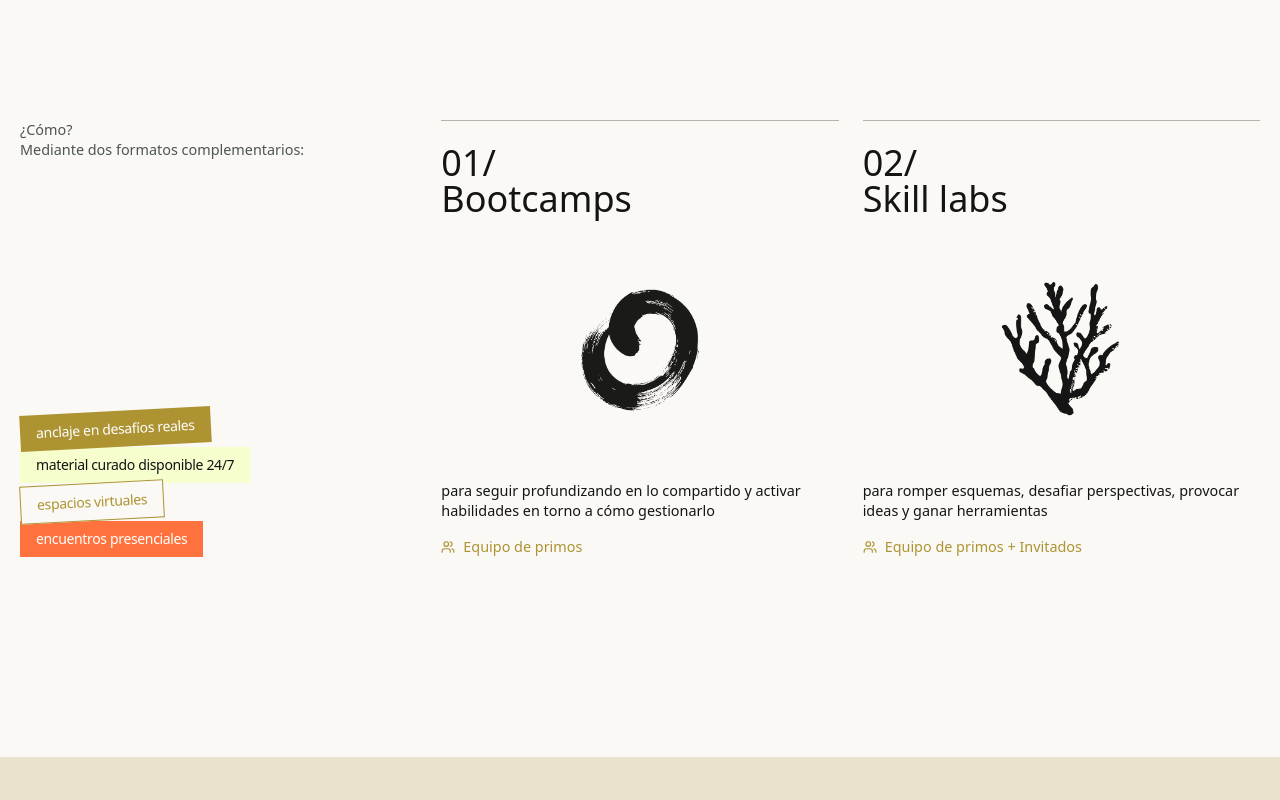
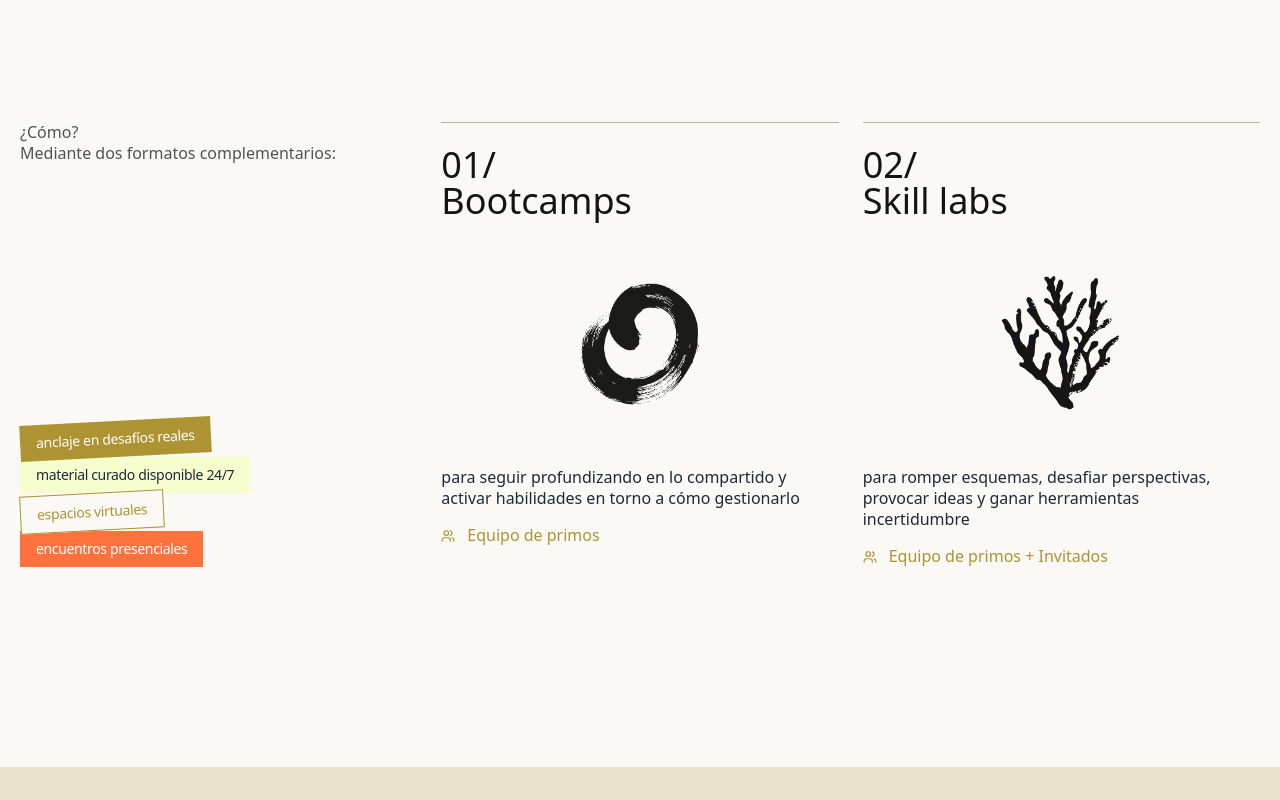
Before and after one commit to deadpine/nextgen, a Next.js app: page / in a window 1280 px wide. Shown: the part 1400-2200 px from the top of the page. Built offline with nearby package versions, Linux system fonts and the light colour scheme.

Commit message:
update cards

```diff
--- a/src/app/globals.css
+++ b/src/app/globals.css
@@ -49,12 +49,13 @@
     @apply text-xl/[33px] md:text-[1.7rem]/[38px] font-normal;
   }
   p, label {
-    @apply text-base/5 md:text-[0.9rem]/5;
-  }
-  a {
-    @apply text-blue-600;
+    @apply text-gray-800 text-base/[21px] ;
+    /* md:text-[15px]/[22px]; */
   }
   section {
     @apply w-full max-w-7xl mx-auto px-5 py-20 md:py-40;
   }
+  u {
+    @apply text-gray-900 font-medium underline decoration-1 underline-offset-2;
+  }
 }
--- a/src/app/page.tsx
+++ b/src/app/page.tsx
@@ -22,7 +22,7 @@ export default function Home() {
           <h1 className="py-12">
             próxima etapa:<br/>
             equipo de primos como
-            <span className="pl-2 underline decoration-3 underline-offset-3">next gen</span>
+            <u className="pl-2 underline decoration-3 underline-offset-3">next gen</u>
           </h1>
         </div>
         <Image
@@ -99,16 +99,18 @@ export default function Home() {
             number="01/"
             title="Bootcamps"
             image="/images/bootcamps.png"
-            description="para seguir profundizando en lo compartido y activar habilidades en torno a cómo gestionarlo"
             participants="Equipo de primos"
-          />
+          >
+            <p className="pr-6">para seguir profundizando en lo compartido y activar habilidades en torno a cómo gestionarlo</p>
+          </Card>
           <Card
             number="02/"
             title="Skill labs"
             image="/images/skill-labs.png"
-            description="para romper esquemas, desafiar perspectivas, provocar ideas y ganar herramientas"
             participants="Equipo de primos + Invitados"
-          />
+          >
+            <p className="pr-6">para romper esquemas, desafiar perspectivas, provocar ideas y ganar herramientas incertidumbre</p>
+          </Card>
         </div>
       </section>
 
@@ -124,18 +126,21 @@ export default function Home() {
           <Card
             title="Herramientas"
             image="/images/herramientas.png"
-            description="Contenido personalizado, anclado en desafíos reales, para leer contextos y decidir cómo y cuándo involucrarse."
-          />
+          >
+            <p className="pr-6">Contenido personalizado, anclado en desafíos reales, para leer contextos y <u>decidir cómo y cuándo involucrarse</u></p>
+          </Card>
           <Card
             title="Experiencias"
             image="/images/experiencias.png"
-            description="Diseñadas para despertar miradas, preguntas y curiosidad que generen movimiento."
-          />
+          >
+            <p className="pr-6">Diseñadas para <u>despertar miradas, preguntas y curiosidad</u> que generen movimiento</p>
+          </Card>
           <Card
             title="Pertenencia"
             image="/images/pertenencia.png"
-            description="Espacios de aprendizaje compartidos para potenciar el equipo de primos y generar comunidad con pares."
-          />
+          >
+            <p className="pr-6">Espacios de aprendizaje compartidos para <u>potenciar el equipo de primos y generar comunidad</u> con pares</p>
+          </Card>
         </div>
         <div className="grid grid-cols-1 md:grid-cols-3 gap-6 pt-20 md:pt-40">
           <div className="w-full h-full pl-8 pr-12 pt-4 flex flex-col justify-center">
@@ -175,7 +180,7 @@ export default function Home() {
             text="¿Y ahora qué?"
             color="bg-red-500 text-white"
             rotate="left"
-            className="mb-4"
+            className="mb-5"
           />
           <p>Estamos diseñando la primera experiencia: </p>
           {/* <p>Más adelante les vamos a compartir más información</p> */}
--- a/src/components/Card.tsx
+++ b/src/components/Card.tsx
@@ -1,26 +1,27 @@
-import Image from 'next/image';
-import { Users } from "lucide-react"
+import Image from 'next/image'
+import { Users } from 'lucide-react'
 
 interface CardProps {
-  title: string;
-  image: string;
-  description: string;
-  participants?: string;
-  number?: string;
+  title: string
+  image: string
+  number?: string
+  participants?: string
+  children?: React.ReactNode
 }
 
-export default function Card({ title, image, description, participants, number }: CardProps) {
+export default function Card({ title, image, number, participants, children }: CardProps) {
   return (
-    <div className="overflow-hidden w-full flex flex-col gap-1 pt-6 border-t border-gray-200">
+    <div className="w-full flex flex-col gap-1 pt-6 border-t border-gray-200 overflow-hidden">
       <div>
-        {number !== undefined && number !== null ? (
+        {number !== undefined ? (
           <h2>{number}</h2>
         ) : (
           <Image src="/images/ic-arrow-down.svg" alt="Arrow down" width={22} height={22} />
         )}
         <h2>{title}</h2>
       </div>
-      <div className="w-full min-h-64 flex flex-col items-center justify-center relative">
+
+      <div className="w-full min-h-60 flex flex-col items-center justify-center relative">
         <Image
           src={image}
           alt={image}
@@ -29,13 +30,15 @@ export default function Card({ title, image, description, participants, number }
           className="h-auto mix-blend-multiply"
         />
       </div>
-      <p>{description}</p>
+
+      {children && <div>{children}</div>}
+
       {participants && (
-        <div className="flex items-center gap-2 text-green-500 pt-3">
+        <div className="flex items-center gap-3 text-green-500 pt-3">
           <Users className="w-3.5 h-3.5" />
           <p className="text-green-500">{participants}</p>
         </div>
       )}
     </div>
-  );
+  )
 }
```
